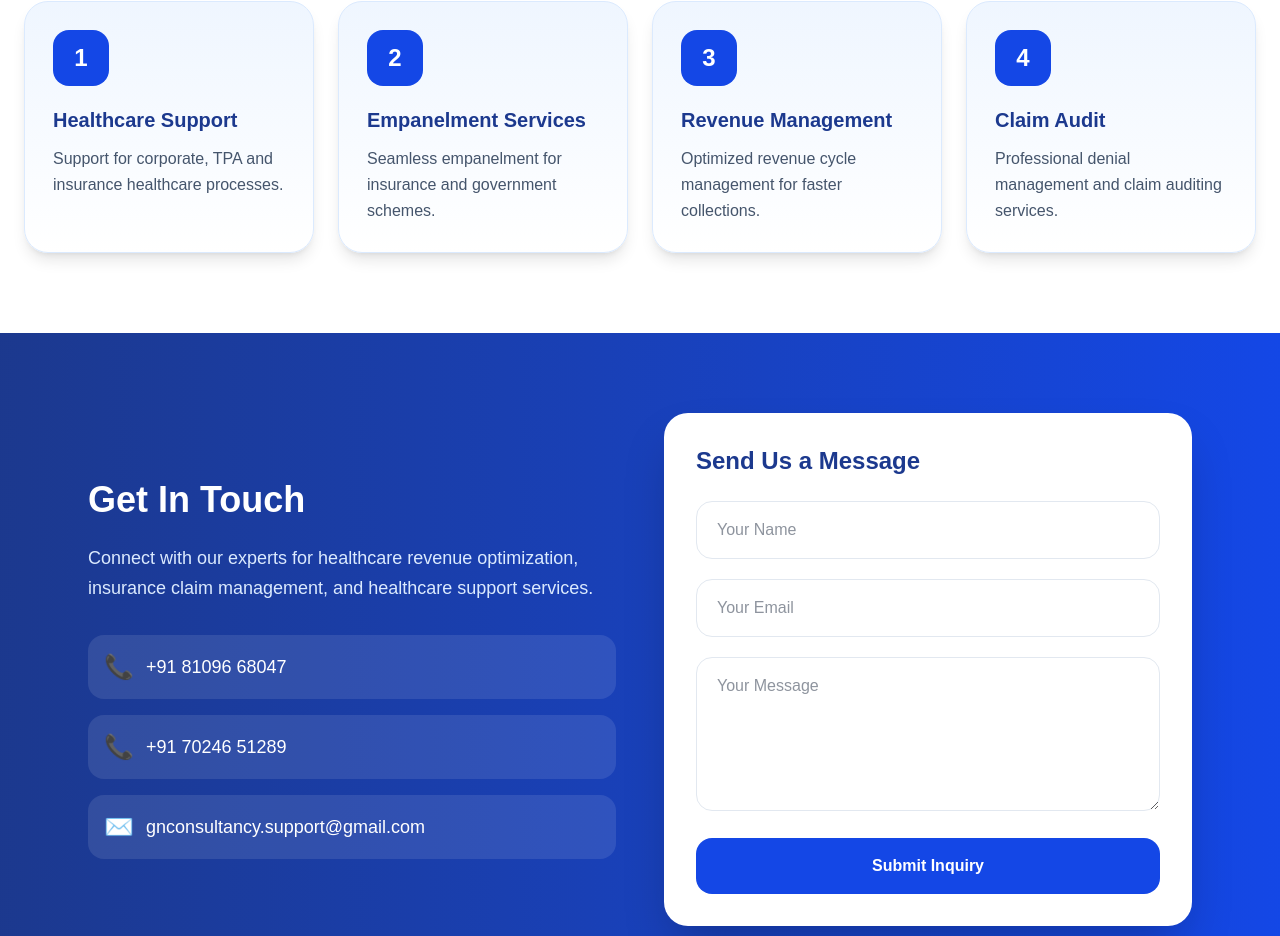
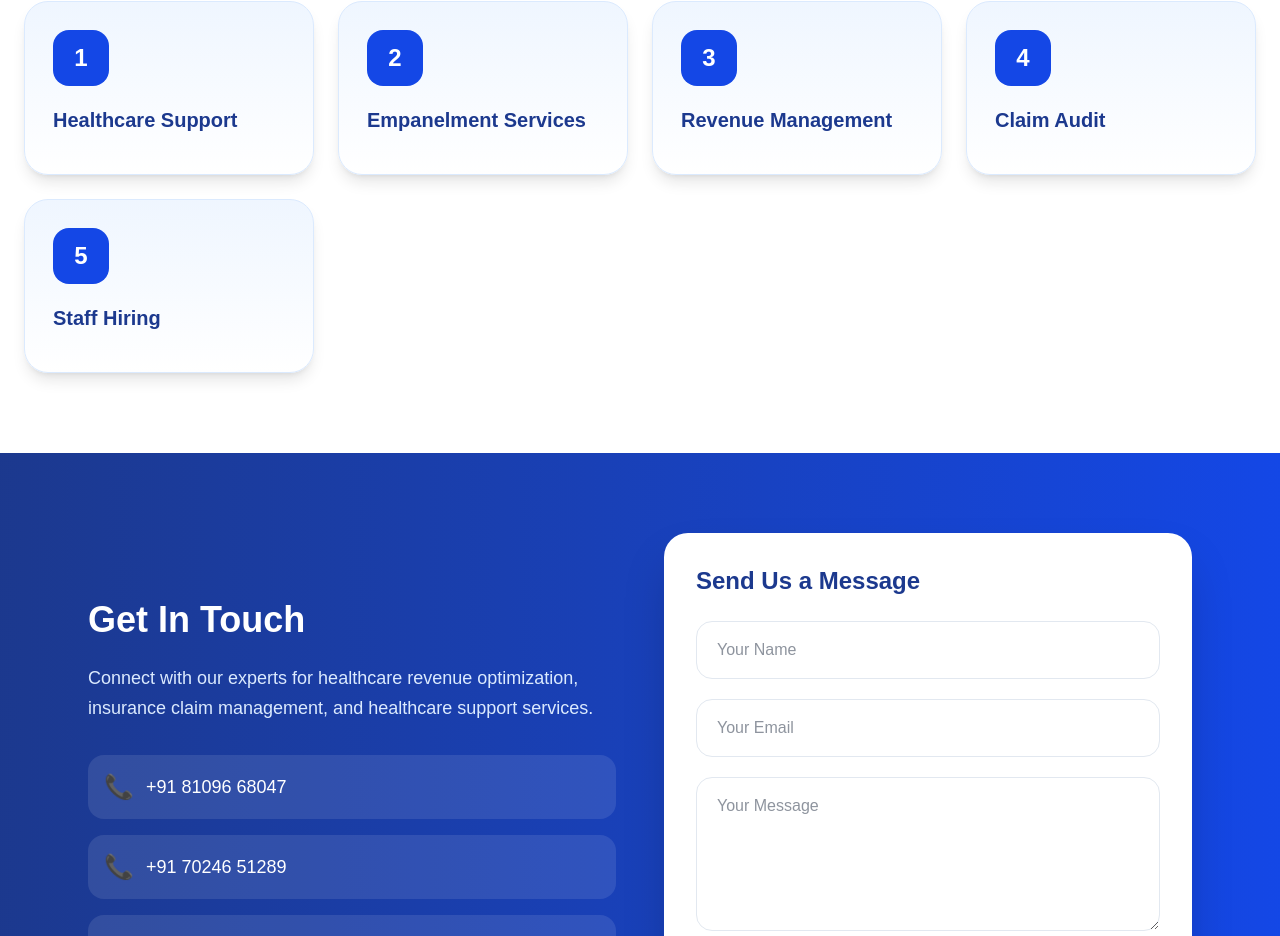
Before and after one commit to prathameshv9726-beep/gn-consultancy, a Next.js app: page / in a window 1280 px wide. Shown: the part 1459-2395 px from the top of the page. Built offline with nearby package versions, Linux system fonts and the light colour scheme.

Commit message:
Added staff hiring service

```diff
--- a/app/page.js
+++ b/app/page.js
@@ -1,21 +1,35 @@
 export default function GNConsultancyWebsite() {
 const services = [
   {
+    number: '1',
     title: 'Healthcare Support',
-      desc: 'Support for corporate, TPA and insurance healthcare processes.'
+    description:
+      'Support for corporate, TPA and insurance healthcare processes.',
   },
   {
+    number: '2',
     title: 'Empanelment Services',
-      desc: 'Seamless empanelment for insurance and government schemes.'
+    description:
+      'Seamless empanelment for insurance and government schemes.',
   },
   {
+    number: '3',
     title: 'Revenue Management',
-      desc: 'Optimized revenue cycle management for faster collections.'
+    description:
+      'Optimized revenue cycle management for faster collections.',
   },
   {
+    number: '4',
     title: 'Claim Audit',
-      desc: 'Professional denial management and claim auditing services.'
-    }
+    description:
+      'Professional denial management and claim auditing services.',
+  },
+  {
+    number: '5',
+    title: 'Staff Hiring',
+    description:
+      'Professional staffing and recruitment solutions for healthcare and corporate organizations.',
+  },
 ]
 
   const highlights = [
```
Lines whose indentation alone changed are shown as unchanged.
